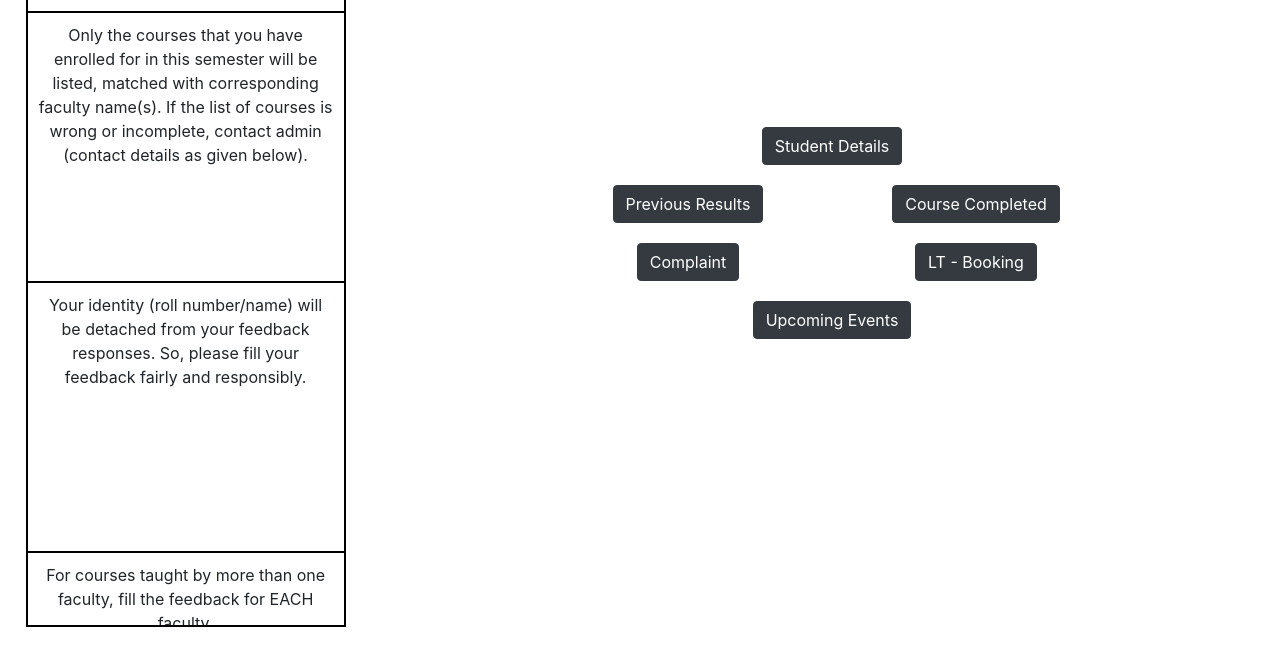
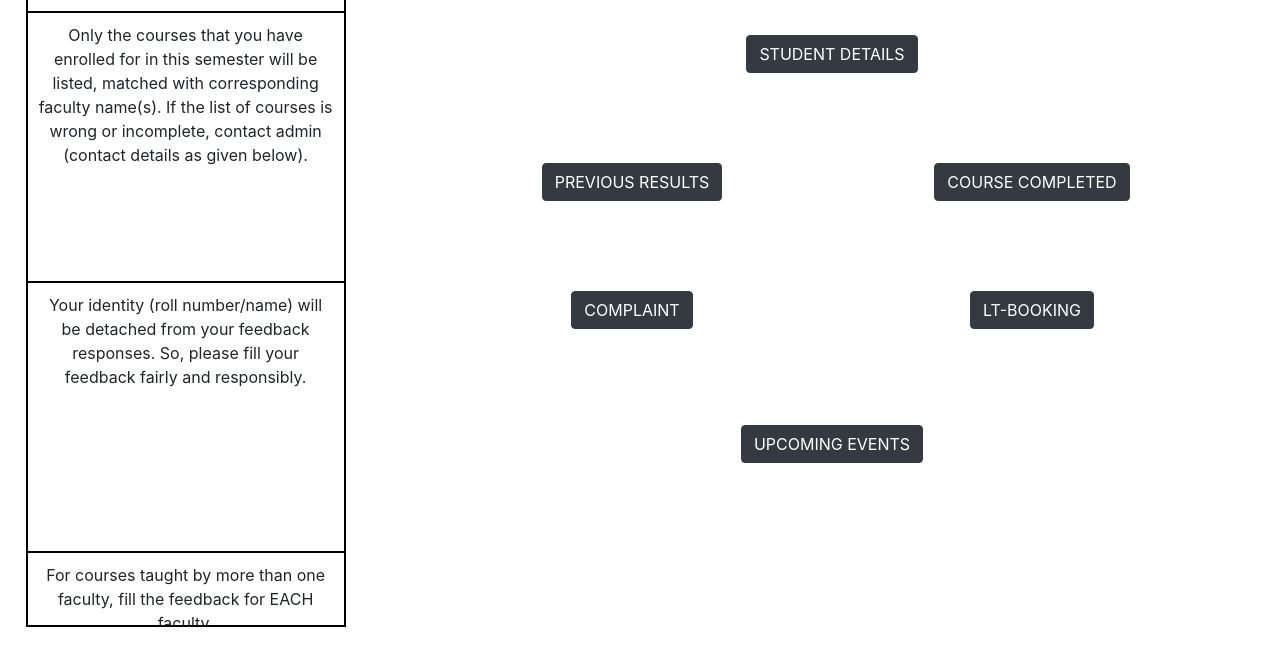
Before and after one commit to drashti1712/CSI-Project, a plain HTML site: page index.html in a window 1280 px wide. Shown: the part 149-814 px from the top of the page. Drawn offline with nearby package versions, Linux system fonts and the light colour scheme.

Commit message:
Second commit

```diff
--- a/index.css
+++ b/index.css
@@ -27,11 +27,11 @@
 .layout{
 	width: 70%;
 	float: right;
-	padding: 20vh;
+	padding: 6vh;
 }
 
 .layout button{
-	margin-top: 20px;
+	margin-top: 5vh;
 }
 
 
@@ -70,3 +70,20 @@
   80% {margin-top: -810px;}
   90% {margin-top: -810px;}
 }
+
+
+
+
+.col button
+{
+	margin-top: 90px;
+}
+
+.upcoming{
+	margin-top: 7vh;
+}
+
+.fadeIn {
+  -webkit-animation-name: fadeIn;
+  animation-name: fadeIn;
+}
--- a/index.html
+++ b/index.html
@@ -5,6 +5,7 @@
   	<meta name="viewport" content="width=device-width, initial-scale=1">
   	<title>Home</title>
   	<link rel="stylesheet" type="text/css" href="index.css">
+  	<link rel="stylesheet" href="https://cdnjs.cloudflare.com/ajax/libs/animate.css/3.7.0/animate.min.css">
 
   	<link rel="stylesheet" href="https://stackpath.bootstrapcdn.com/bootstrap/4.2.1/css/bootstrap.min.css" integrity="sha384-GJzZqFGwb1QTTN6wy59ffF1BuGJpLSa9DkKMp0DgiMDm4iYMj70gZWKYbI706tWS" crossorigin="anonymous">
 	<script src="https://stackpath.bootstrapcdn.com/bootstrap/4.2.1/js/bootstrap.min.js" integrity="sha384-B0UglyR+jN6CkvvICOB2joaf5I4l3gm9GU6Hc1og6Ls7i6U/mkkaduKaBhlAXv9k" crossorigin="anonymous"></script>
@@ -18,7 +19,7 @@
   	</head>
 	<body>
 
-<!-- Navbar--------------------------------------------------------------------------------------------->
+<!-- Navbar -->
 
 		<nav class="navbar navbar-expand-lg navbar-reverse bg-dark fixed-top">
 	  		<a class="navbar-brand" href="#">
@@ -43,27 +44,31 @@
 		</nav>
 
 
-<!-- Main section--------------------------------------------------------------------------------------------->
+<!-- Main section -->
 		<div class="layout">
 			<center>
-				<button type="button" class="btn btn-dark">Student Details</button>
-				<div class="container">
+				<div>
+					<button type="button" class="btn btn-dark animated fadeIn">STUDENT DETAILS</button>
+				</div>
+				<div class="container option">
 			  		<div class="row">
-			    		<div class="col"><button type="button" class="btn btn-dark">Previous Results</button></div>
-			    		<div class="col"><button type="button" class="btn btn-dark">Course Completed</button></div>
+			    		<div class="col"><button type="button" class="btn btn-dark animated fadeIn">PREVIOUS RESULTS</button></div>
+			    		<div class="col"><button type="button" class="btn btn-dark animated fadeIn">COURSE COMPLETED</button></div>
 			    		<div class="w-100"></div>
-			    		<div class="col"><button type="button" class="btn btn-dark">Complaint</button></div>
-			    		<div class="col"><button type="button" class="btn btn-dark">LT - Booking</button></div>
+			    		<div class="col"><button type="button" class="btn btn-dark animated fadeIn">COMPLAINT</button></div>
+			    		<div class="col"><button type="button" class="btn btn-dark animated fadeIn">LT-BOOKING</button></div>
 					</div>
-					<button type="button" class="btn btn-dark">Upcoming Events</button>
-				<div>
+					<div class="upcoming">
+						<button type="button" class="btn btn-dark animated fadeIn">UPCOMING EVENTS</button>
+					</div>
+				</div>
 			</center>
 		</div>
 
 
 
 
-<!-- Notice board -------------------------------------------------------------------------------------------->
+<!-- Notice board -->
 		<!--div class="card" style="width: 18rem;">
   			<div class="card-header">
  			   Latest news
```
